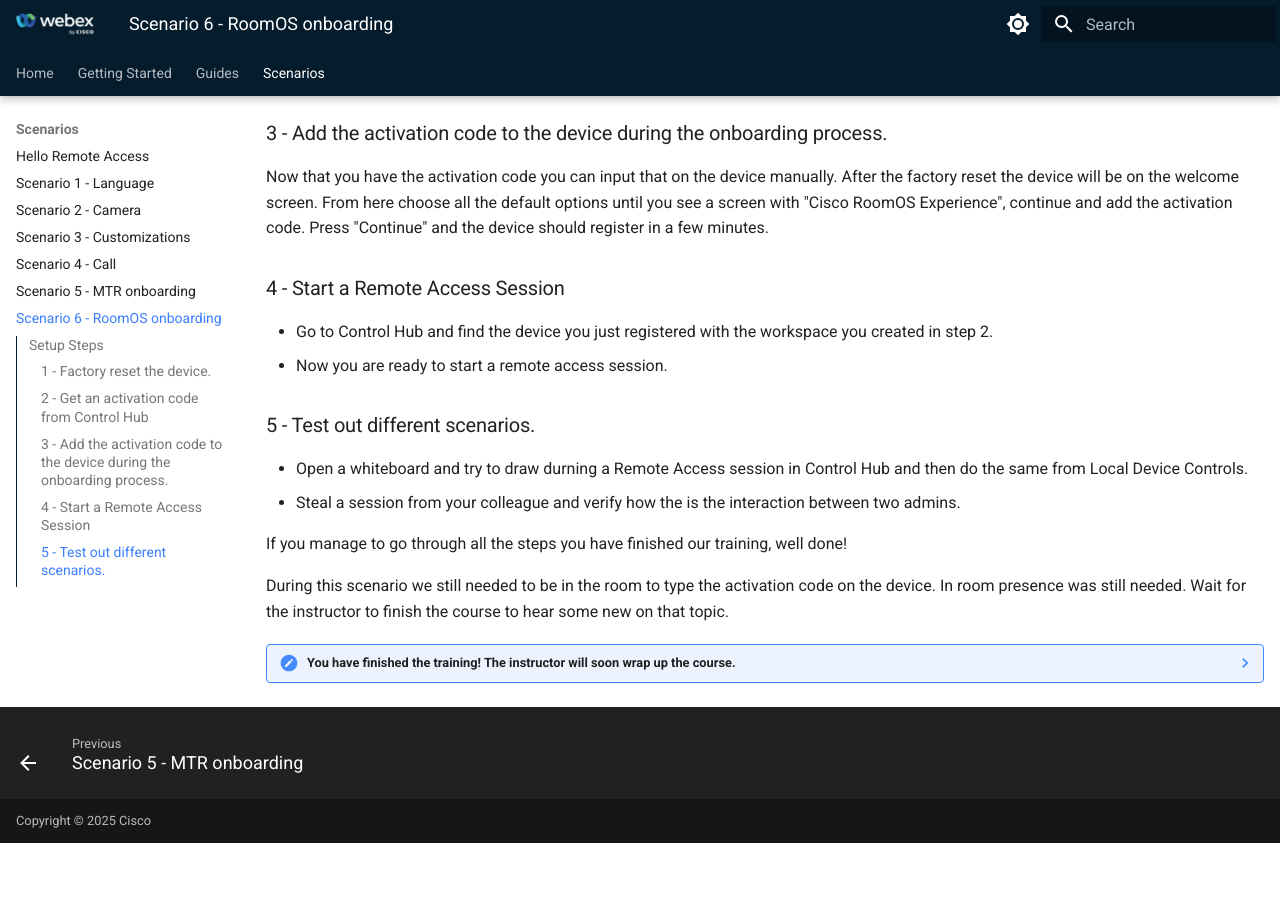
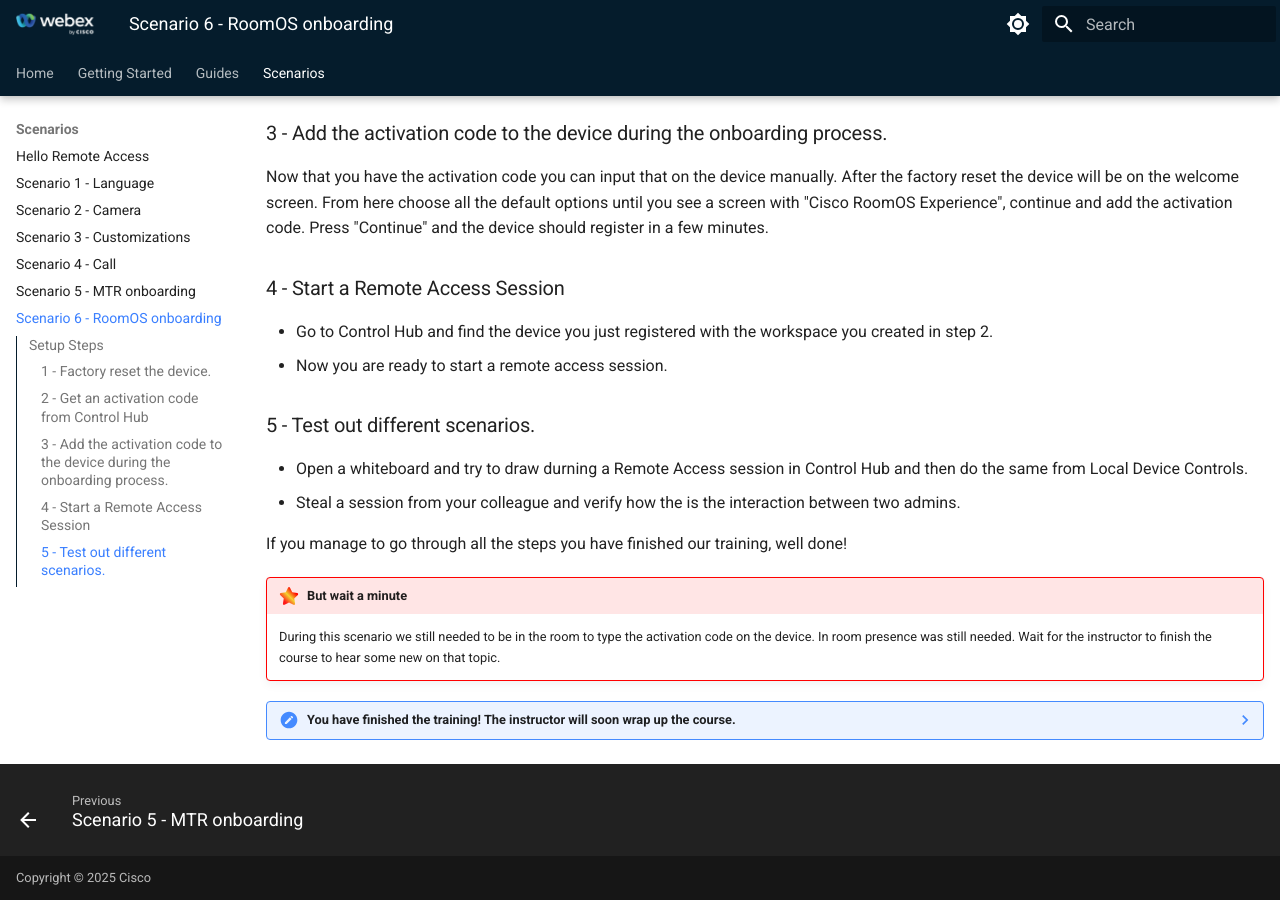
Before and after one commit to WebexCC-SA/CLS-1402, an MkDocs documentation site: the page built from docs/scenarios/RoomOSOnBoardingFromCH.md, in a window 1280 px wide and 900 px high, scrolled down 1254 px. Built offline with MkDocs 1.6.1 and Material for MkDocs 9.7.7, drawn with Linux system fonts in a browser that asks for light colours; before the commit the page ends 2097 px from its top, so only the background shows below that.

Commit message:
Add to Scenario 6

```diff
--- a/docs/scenarios/RoomOSOnBoardingFromCH.md
+++ b/docs/scenarios/RoomOSOnBoardingFromCH.md
@@ -61,6 +61,7 @@
 
 If you manage to go through all the steps you have finished our training, well done!
 
-During this scenario we still needed to be in the room to type the activation code on the device. In room presence was still needed. Wait for the instructor to finish the course to hear some new on that topic.
+!!! important "But wait a minute"
+    During this scenario we still needed to be in the room to type the activation code on the device. In room presence was still needed. Wait for the instructor to finish the course to hear some new on that topic.
 
 ??? Note "You have finished the training! The instructor will soon wrap up the course."
```
